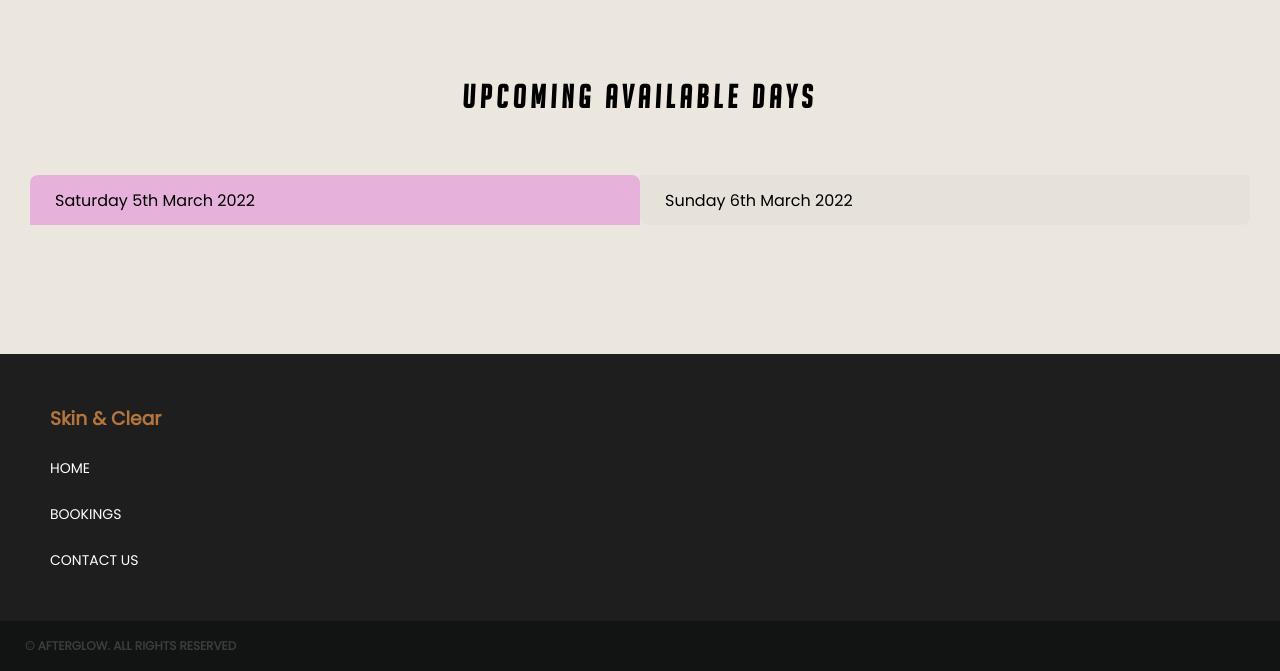
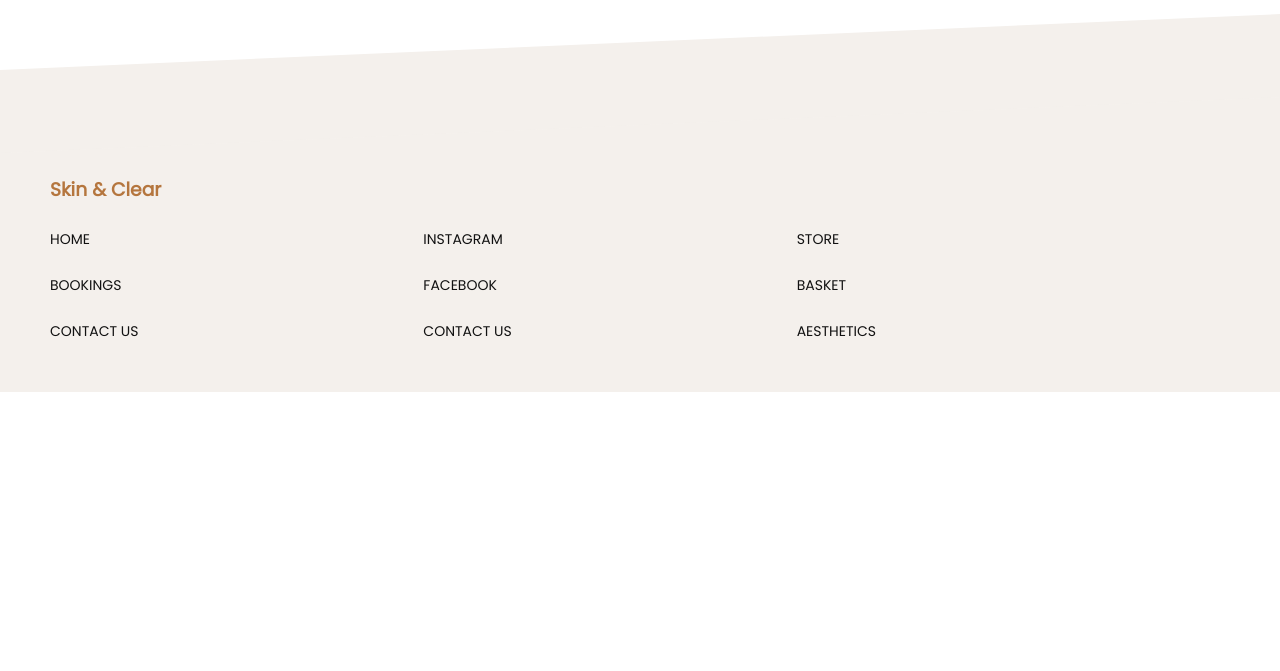
Before and after one commit to ModeraLTD/afterglow_website, a Django app: page / in a window 1280 px wide; the page is wider, and only the part inside the window is pictured. Shown: the part 2750-3421 px from the top of that part. After the commit the page ends 3142 px from the top of that part, so only its background shows below. Run offline with Django 4.2, Linux system fonts and the light colour scheme; data comes from the database, SQL or seed files in the repository; some libraries are stand-ins or nearby versions.

Commit message:
made complete changes

```diff
--- a/website/static/css/footer.css
+++ b/website/static/css/footer.css
@@ -6,9 +6,9 @@
 
 .footer .mainf {
   height: auto;
-  margin-top: 75px;
   padding: 50px;
-  background-color: #1e1e1e;
+  padding-top: 100px;
+  background-color: #f4f0ec;
 }
 
 .footer .mainf h3 {
@@ -23,23 +23,23 @@
 
 .footer .mainf .links a {
   text-decoration: none;
-  color: white;
+  color: #111;
   text-transform: uppercase;
   font-size: 14px;
   margin: 12.5px 0;
 }
 
-.footer .copyright {
+.ftop {
+  margin-top: 75px;
+  background: #f4f0ec;
   width: 100%;
-  height: 50px;
-  background-color: #121313;
-  line-height: 50px;
-  vertical-align: middle;
+  height: 83px;
+  transform: translateY(50px) skewY(-2.5deg);
 }
 
-.footer .copyright h4 {
-  color: #393d3d;
-  margin: 0;
-  font-size: 12px;
-  padding-left: 25px;
+.footer-links{
+  display: flex;
+  justify-content: space-between;
+  align-items: baseline;
+  width: 70%;
 }
--- a/website/static/css/index.css
+++ b/website/static/css/index.css
@@ -263,16 +263,13 @@ h1 {
 }
 
 /*    AVAILABLE DAYS SECTION    */
+
 .available {
   width: 100%;
   min-height: 200px;
   margin: 20px 0;
   padding: 0 20px;
   box-sizing: border-box;
-}
-
-.available h1 {
-  font-size: 32px;
 }
 
 .available .days {
@@ -285,7 +282,7 @@ h1 {
 
 .available .days .day {
   font-family: "Poppins", sans-serif;
-  background-color: var(--white);
+  background-color: #f4f0ec;
   padding: 12.5px 25px;
   width: 100%;
 }
--- a/website/static/css/navbar.css
+++ b/website/static/css/navbar.css
@@ -2,20 +2,23 @@ body {
     margin: 0;
     padding: 0;
     box-sizing: border-box;
-    background-color: #ece7de;
+    background-color: #f4f0ec;
+    background-color: #fff;
 }
 
 .navbar {
-    padding: 40px 25px;
+    padding: 40px;
+    padding-top: 60px;
     display:inline-block;
     width: 100%;
     height: 50px;
-    background-color: var(--darknavy);
+    /* background-color: var(--darknavy); */
     display: flex;
     align-items: center;
     justify-content: space-between;
     color: white;
     box-sizing: border-box;
+    font-size: 1.3rem;
 }
 
 .logo {
--- a/website/templates/index.html
+++ b/website/templates/index.html
@@ -19,10 +19,11 @@
 
     <meta property="og:type" content="website" />
 
-    <meta property="og:title" content="NSquare Edits - Quality Video Editing Services" />
+    <meta property="og:title" content="Skin & Clear - Beauty Asthetics & Hair Services" />
 
     <meta property="og:description"
-        content="Helping Content Creators automate the demanding task of editing videos, in fast, high quality, and affordable manner." />
+        content="Wide range of advanced beauty, cosmetic
+        and aesthetic treatments; all carried out to the highest professional standard." />
 
     <meta property="og:site_name" content="Skin & Care" />
 
@@ -65,8 +66,12 @@
 </head>
 
 <body>
+
     <!-- Main body section -->
     <div class="body">
+
+        <!-- Main section -->
+        <div class="section main">
             <div class="navbar">
                 <div class="navitem">
                     <img class="logo" src="{% static 'css/images/logo.png' %}" alt="logo">
@@ -81,9 +86,6 @@
                     <img src="{% static 'css/images/menu.svg' %}" alt="menu">
                 </div> -->
             </div>
-
-        <!-- Main section -->
-        <div class="section main">
             <div id="contents" class="contents">
                 <div class="text" style="display: none;">
                     <h1 class="shine">DISCOVER</h1>
@@ -150,14 +152,11 @@
                         <p class="desc">For smoother, finer and more toned skin</p>
                         <button onclick="openCategory('HEALTH');">Learn more</button>
                     </div>
-
                 </div>
             </div>
         </div>
 
-        <!-- <div class="sectiontransition"></div> -->
-
-        <!-- About & Social media -->
+        <!-- About -->
         <div class="section about">
             <div class="wwa skew">
                 <div class="noskew wwa-content">
@@ -169,22 +168,12 @@
                     </div>
                 </div>
             </div>
-            <br />
-            <h1 id="follow">Follow us!</h1>
-            <div class="media_container">
-                <!-- Facebook -->
-                <a href=""><img src="https://img.icons8.com/doodle/48/000000/facebook-new.png" /></a>
+        </div>
 
-                <!-- Instagram -->
-                <a href=""><img src="https://img.icons8.com/doodle/48/000000/instagram-new.png" /></a>
+        <section class="testimonials">
+            <h1>Testimonials</h1>
 
-                <!-- Twitter -->
-                <a href=""><img src="https://img.icons8.com/doodle/48/000000/twitter-circled.png" /></a>
-
-                <!-- Youtube -->
-                <a href=""><img src="https://img.icons8.com/doodle/48/000000/youtube-play--v2.png" /></a>
-            </div>
-        </div>
+        </section>
 
         <!-- Available days -->
         <div class="section available">
@@ -200,17 +189,30 @@
 
         <!-- Footer -->
         <footer class="footer">
+            <div class="ftop"></div>
             <div class="mainf">
                 <h3>Skin & Clear</h3>
+                <div class="footer-links">
                     <div class="links">
                         <a style="margin-top: 0;" href="/">Home</a>
                         <a href="/customer">Bookings</a>
                         <a style="margin-bottom: 0;" href="/contact">Contact us</a>
                     </div>
+                    <div class="links">
+                        <a style="margin-top: 0;" href="/">Instagram</a>
+                        <a href="/customer">Facebook</a>
+                        <a style="margin-bottom: 0;" href="/contact">Contact us</a>
                     </div>
-            <div class="copyright">
+                    <div class="links">
+                        <a style="margin-top: 0;" href="/">Store</a>
+                        <a href="/customer">Basket</a>
+                        <a style="margin-bottom: 0;" href="/contact">Aesthetics</a>
+                    </div>
+                </div>
+            </div>
+            <!-- <div class="copyright">
                 <h4>© AFTERGLOW. ALL RIGHTS RESERVED</h4>
-            </div>
+            </div> -->
         </footer>
     </div>
 
@@ -223,6 +225,7 @@
             <a href="/basket">Basket</a>
         </div>
     </div>
+
 </body>
 
 </html>
```
Also changed, not shown: other parts of website/static/css/index.css (+22 -6 lines). Lines whose indentation alone changed are shown as unchanged.
